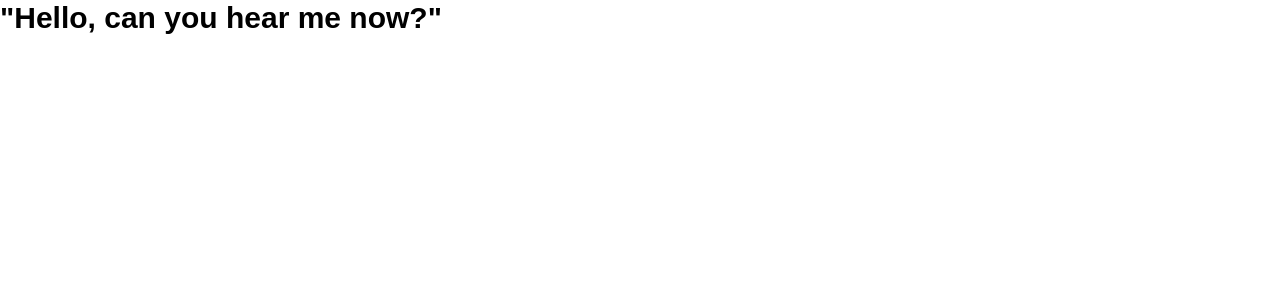
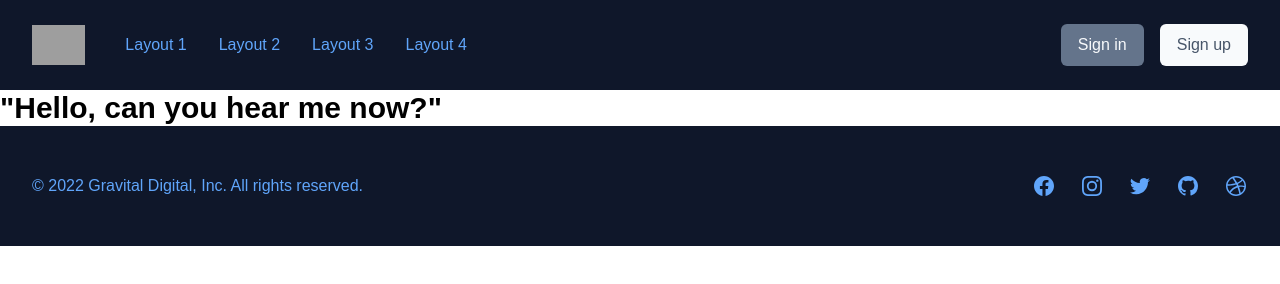
Before and after one commit to sparker888/gatsby-tailwind-starter, a Gatsby site: page /layout1 in a window 1280 px wide. Built offline with nearby package versions, Linux system fonts and the light colour scheme; Gatsby itself is replaced by a stand-in of ours; grey boxes are pictures that could not be loaded.

Commit message:
added nav to layout1

```diff
--- a/src/pages/layout1.js
+++ b/src/pages/layout1.js
@@ -1,10 +1,17 @@
 import * as React from "react"
+import { Link } from "gatsby"
+import Header from "../components/header"
+import Footer from "../components/footer"
 
 const Layout1 = () => {
     return (
+        <>
+        <Header />
         <div className="font-sans font-black text-3xl">
         "Hello, can you hear me now?"
         </div>
+        <Footer />
+        </>
     )
 }
 
```
